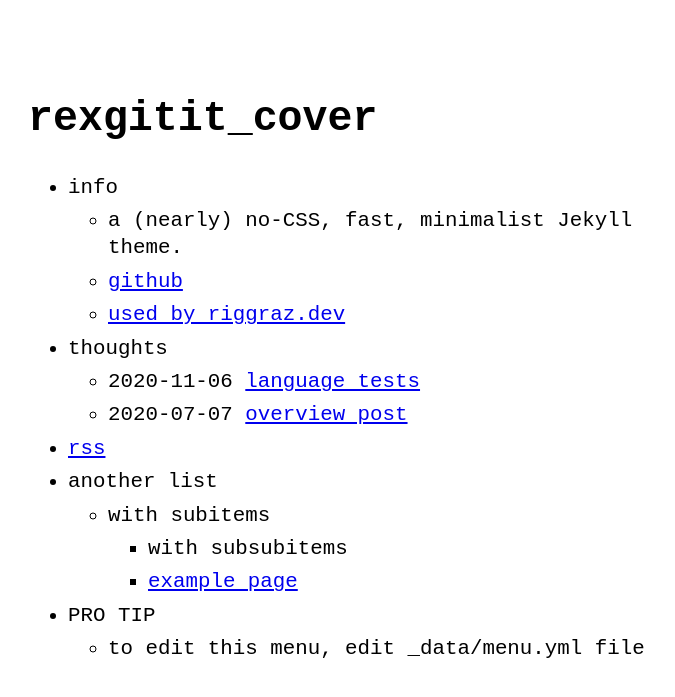
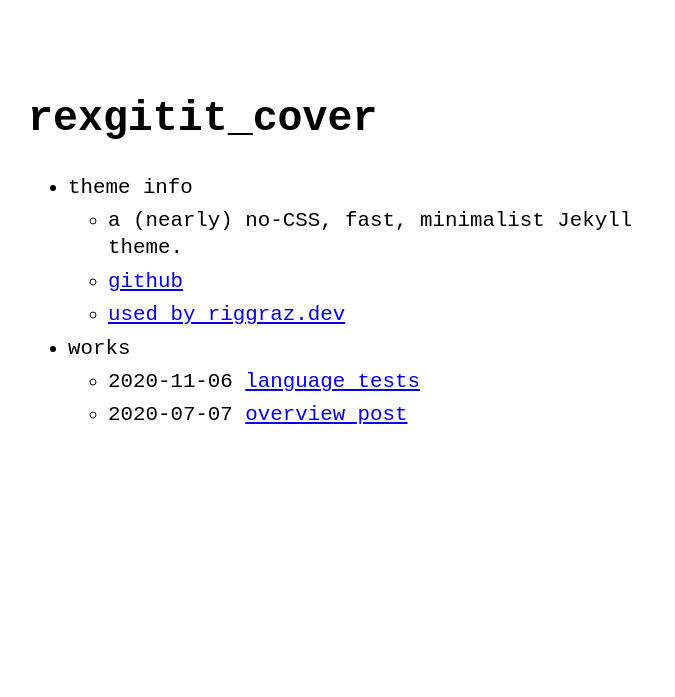
Before and after one commit to rexgitit/rexgitit.github.io, a Jekyll site: the page built from index.md, in a window 1280 px wide. Shown: the top 697 px of the page, without its empty margins (292-967 px from the left). Built offline with Jekyll 4.4.1, drawn with Linux system fonts in a browser that asks for light colours; part of the change alters nothing that is shown.

Commit message:
Update menu.yml

```diff
--- a/_data/menu.yml
+++ b/_data/menu.yml
@@ -2,7 +2,7 @@
 # https://github.com/riggraz/no-style-please#customize-the-menu
 
 entries:
-  - title: info
+  - title: theme info
     url: false
     entries:
       - title: a (nearly) no-CSS, fast, minimalist Jekyll theme.
@@ -12,26 +12,26 @@ entries:
       - title: used by riggraz.dev
         url: https://riggraz.dev/
 
-  - title: thoughts
+  - title: works
     post_list: true
     url: false
     entries: false
 
-  - title: rss
-    url: feed.xml
+  # - title: rss
+  #  url: feed.xml
 
-  - title: another list
-    url: false
-    entries:
-      - title: with subitems
-        url: false
-        entries:
-          - title: with subsubitems
-            url: false
-          - title: example page
-            url: about
-  - title: PRO TIP
-    url: false
-    entries:
-      - title: to edit this menu, edit _data/menu.yml file
-        url: false
+#  - title: another list
+#    url: false
+#    entries:
+#      - title: with subitems
+#        url: false
+#        entries:
+#          - title: with subsubitems
+#            url: false
+#          - title: example page
+#            url: about
+#  - title: PRO TIP
+#    url: false
+#    entries:
+#      - title: to edit this menu, edit _data/menu.yml file
+#        url: false
```
